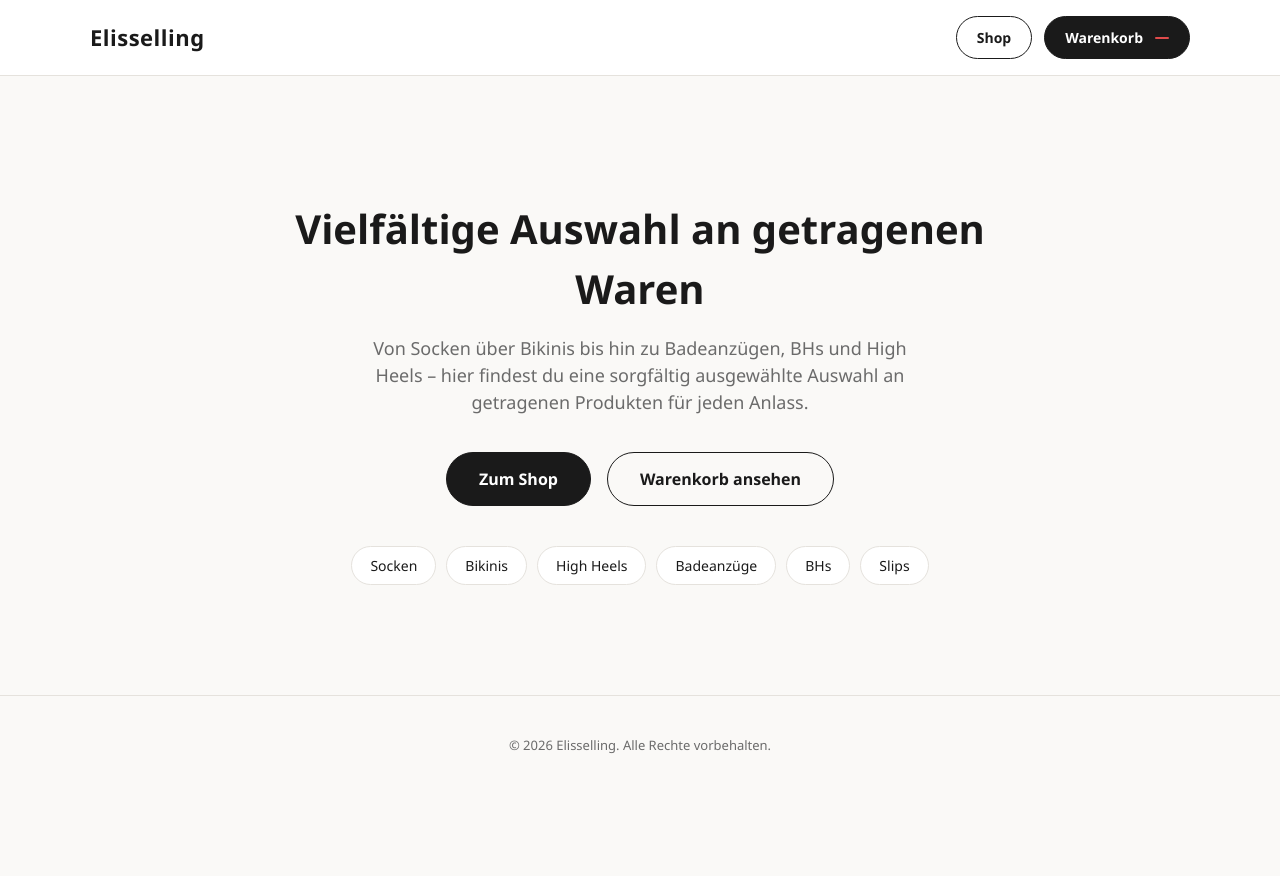
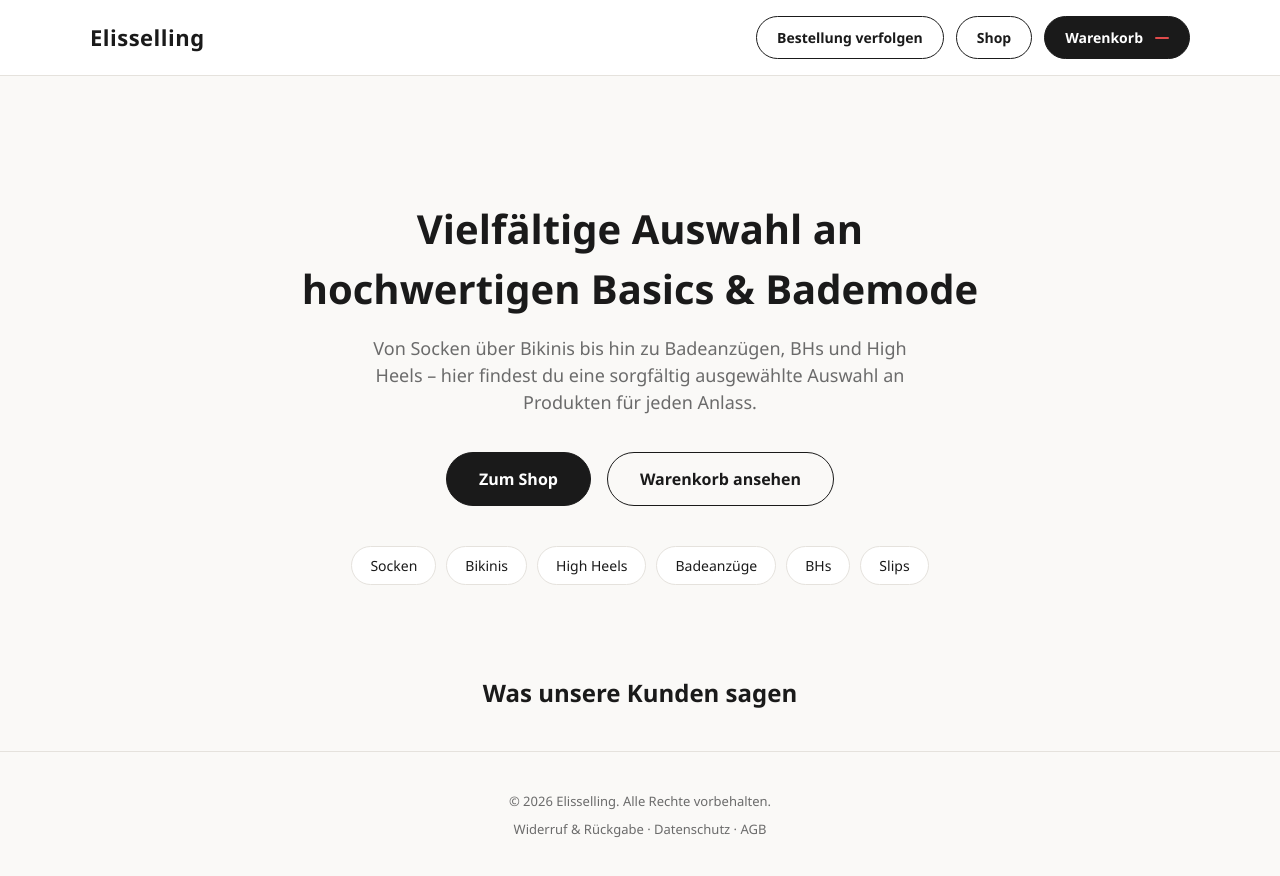
Before and after one commit to g4vkzc7h5k-tech/marktwebsite, a website: page public/index.html in a window 1280 px wide. Before the commit the page ends 800 px from the top, so only its background shows below. Drawn offline with Linux system fonts and the light colour scheme.

Commit message:
Update index.html

```diff
--- a/public/index.html
+++ b/public/index.html
@@ -12,6 +12,7 @@
     <div class="container header-inner">
       <div class="logo">Elisselling</div>
       <div class="header-actions">
+        <a href="/track.html" class="btn btn-outline">Bestellung verfolgen</a>
         <a href="/shop.html" class="btn btn-outline">Shop</a>
         <a href="/cart.html" class="btn">
           Warenkorb <span id="cart-count" class="cart-count"></span>
@@ -26,10 +27,10 @@
         HINWEIS: Hier kannst du deine eigenen Texte einfügen.
         Ändere einfach die Überschrift und den Absatztext unten.
       -->
-      <h1>Vielfältige Auswahl an getragenen Waren</h1>
+      <h1>Vielfältige Auswahl an hochwertigen Basics &amp; Bademode</h1>
       <p>
         Von Socken über Bikinis bis hin zu Badeanzügen, BHs und High Heels –
-        hier findest du eine sorgfältig ausgewählte Auswahl an getragenen Produkten für jeden Anlass.
+        hier findest du eine sorgfältig ausgewählte Auswahl an Produkten für jeden Anlass.
       </p>
       <div class="hero-buttons">
         <a href="/shop.html" class="btn">Zum Shop</a>
@@ -51,12 +52,33 @@
     </div>
   </section>
 
+  <section class="reviews-section">
+    <div class="container">
+      <h2 style="text-align:center;">Was unsere Kunden sagen</h2>
+      <div id="reviews-carousel" class="reviews-carousel">
+        <!-- wird automatisch aus dem Admin-Dashboard geladen -->
+      </div>
+      <div id="reviews-dots" class="reviews-dots"></div>
+    </div>
+  </section>
+
+  <div id="purchase-badge" class="purchase-badge" style="display:none;">
+    <span id="purchase-badge-text"></span>
+    <button id="purchase-badge-close" aria-label="Schließen">×</button>
+  </div>
+
   <footer class="site-footer">
     <div class="container">
       &copy; 2026 Elisselling. Alle Rechte vorbehalten.
+      <div style="margin-top:8px;">
+        <a href="/widerruf.html">Widerruf &amp; Rückgabe</a> ·
+        <a href="/datenschutz.html">Datenschutz</a> ·
+        <a href="/agb.html">AGB</a>
+      </div>
     </div>
   </footer>
 
   <script src="/js/main.js"></script>
+  <script src="/js/home.js"></script>
 </body>
 </html>
```
